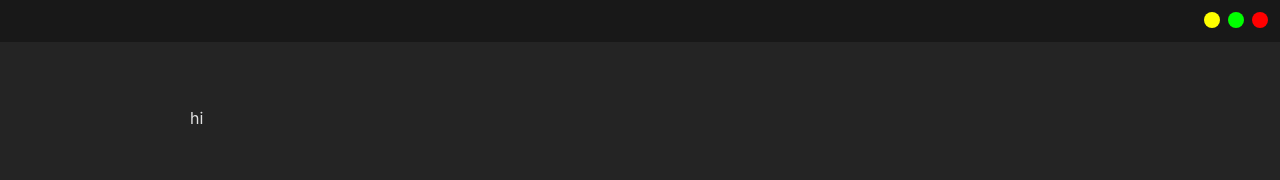
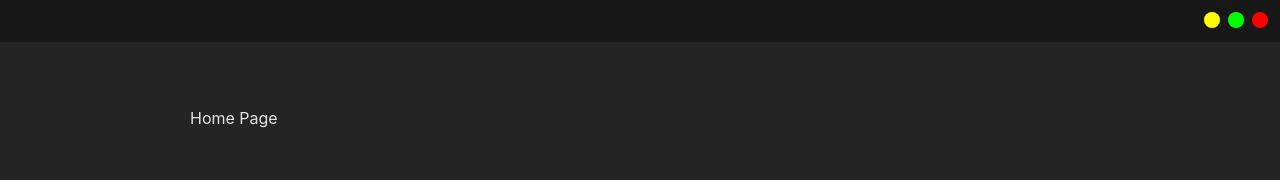
Before and after one commit to MIthunvasanth/wms-jsx, a React (Vite) app: page / in a window 1280 px wide. Shown: the top 180 px of the page. Built offline with nearby package versions, Linux system fonts and the light colour scheme.

Commit message:
add rote

```diff
--- a/package.json
+++ b/package.json
@@ -21,6 +21,7 @@
     "os-utils": "^0.0.14",
     "react": "^18.3.1",
     "react-dom": "^18.3.1",
+    "react-router-dom": "^7.5.2",
     "recharts": "^2.12.7"
   },
   "devDependencies": {
--- a/src/ui/App.jsx
+++ b/src/ui/App.jsx
@@ -1,11 +1,19 @@
 import "./App.css";
+import { BrowserRouter as Router, Routes, Route } from "react-router-dom";
 
 function App() {
   return (
-    <div className='App'>
-      <Header />
-      <div className='main'>hi</div>
-    </div>
+    <Router>
+      <div className='App'>
+        <Header />
+        <div className='main'>
+          <Routes>
+            <Route path="/" element={<Home />} />
+            <Route path="/about" element={<About />} />
+          </Routes>
+        </div>
+      </div>
+    </Router>
   );
 }
 
@@ -28,4 +36,12 @@
   );
 }
 
+function Home() {
+  return <div>Home Page</div>;
+}
+
+function About() {
+  return <div>About Page</div>;
+}
+
 export default App;
```
Also changed, not shown: 1 other file (tests, documents, lock files or other folders).
